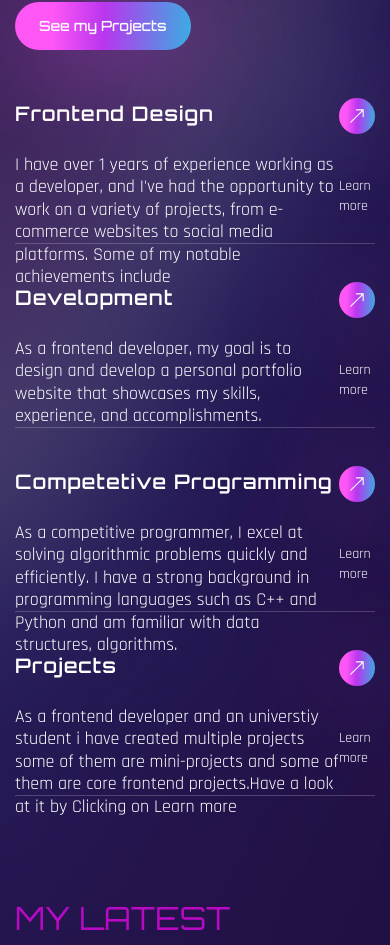
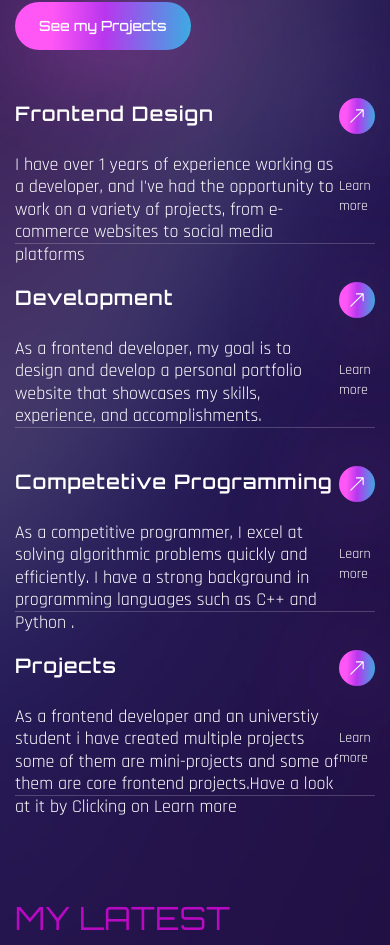
Before and after one commit to DeImOs-Sj/My-Portfolio, a React (Create React App) app: page / in a window 390 px wide. Shown: the part 2141-3086 px from the top of the page. Built offline with nearby package versions, Linux system fonts and the light colour scheme; the HTML template or start-up script is replaced by a standard one; a web font is replaced by a local one.

Commit message:
fixed responsive description

```diff
--- a/src/components/Services.jsx
+++ b/src/components/Services.jsx
@@ -5,7 +5,7 @@ import {fadeIn} from'../variants';
 const services =[{
   name:'Frontend Design',
   description:
-  "I have over 1 years of experience working as a developer, and I've had the opportunity to work on a variety of projects, from e-commerce websites to social media platforms. Some of my notable achievements include",
+  "I have over 1 years of experience working as a developer, and I've had the opportunity to work on a variety of projects, from e-commerce websites to social media platforms",
   link:'Learn more',
 },
   {
@@ -18,7 +18,7 @@ const services =[{
   {
     name:'Competetive Programming',
     description:
-    'As a competitive programmer, I excel at solving algorithmic problems quickly and efficiently. I have a strong background in programming languages such as C++ and Python and am familiar with data structures, algorithms.',
+    'As a competitive programmer, I excel at solving algorithmic problems quickly and efficiently. I have a strong background in programming languages such as C++ and Python .',
     link:'Learn more',
 
   },
```
